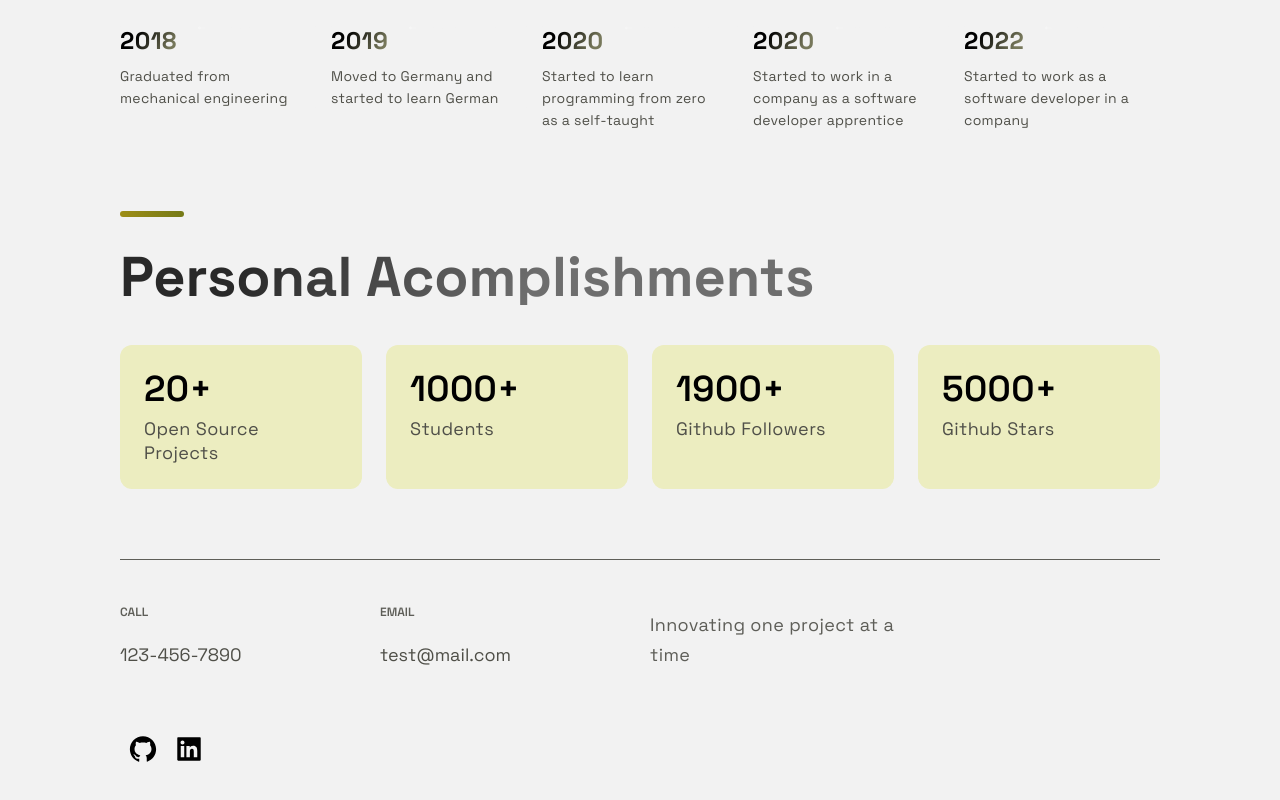
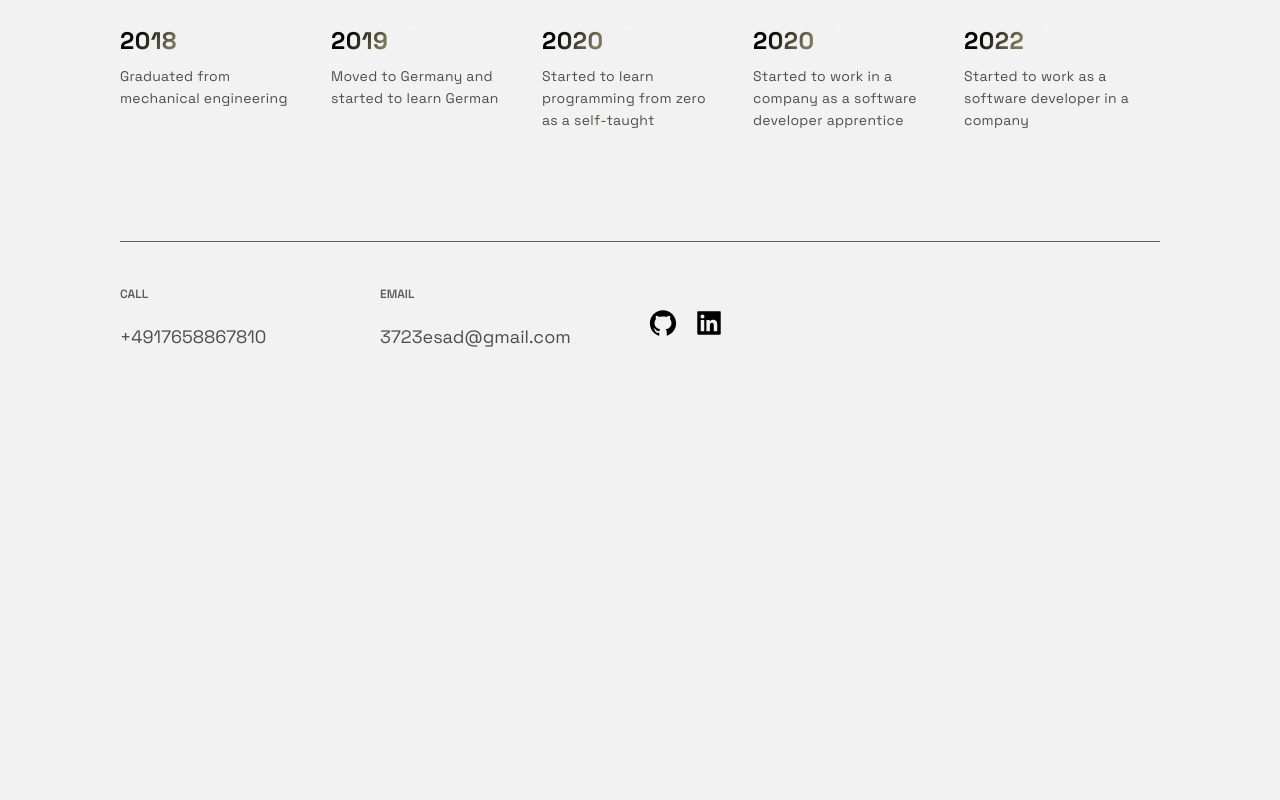
Before and after one commit to Charizard17/Charizard17.github.io, a Next.js app: page / in a window 1280 px wide. Shown: the part 3078-3878 px from the top of the page. After the commit the page ends 3524 px from the top, so only its background shows below. Built offline with nearby package versions, Linux system fonts and the light colour scheme.

Commit message:
contact details edited, accomplishments part commented

```diff
--- a/src/components/Footer/Footer.js
+++ b/src/components/Footer/Footer.js
@@ -20,15 +20,15 @@ const Footer = () => {
       <LinkList>
         <LinkColumn>
           <LinkTitle>Call</LinkTitle>
-          <LinkItem href="tel:123-456-7890">123-456-7890</LinkItem>
+          <LinkItem href="tel:+4917658867810">+4917658867810</LinkItem>
         </LinkColumn>
         <LinkColumn>
           <LinkTitle>Email</LinkTitle>
-          <LinkItem href="mail:test@mail.com">test@mail.com</LinkItem>
+          <LinkItem href="mail:3723esad@gmail.com">3723esad@gmail.com</LinkItem>
         </LinkColumn>
-        <SocialIconsContainer>
-          <Slogan>Innovating one project at a time</Slogan>
-        </SocialIconsContainer>
+        {/* <SocialIconsContainer>
+          <Slogan>Lorem ipsum, dolor sit amet consectetur adipisicing.</Slogan>
+        </SocialIconsContainer> */}
         <SocialContainer>
           <SocialIcons href="https://github.com/charizard17">
             <AiFillGithub size="3rem" />
--- a/src/components/Footer/FooterStyles.js
+++ b/src/components/Footer/FooterStyles.js
@@ -23,7 +23,7 @@ export const LinkItem = styled.a`
   left: 0;
 
   &:hover {
-    color: #fff;
+    color: #000000;
     left: 6px;
   }
 
--- a/src/components/TimeLine/TimeLine.js
+++ b/src/components/TimeLine/TimeLine.js
@@ -144,7 +144,7 @@ const Timeline = () => {
           </CarouselButton>
         ))}
       </CarouselButtons>
-      <SectionDivider />
+      {/* <SectionDivider /> */}
     </Section>
   )
 }
--- a/src/pages/index.js
+++ b/src/pages/index.js
@@ -17,7 +17,7 @@ const Home = () => {
       <Projects />
       <Technologies />
       <Timeline />
-      <Acomplishments />
+      {/* <Acomplishments /> */}
     </Layout>
   )
 }
```
